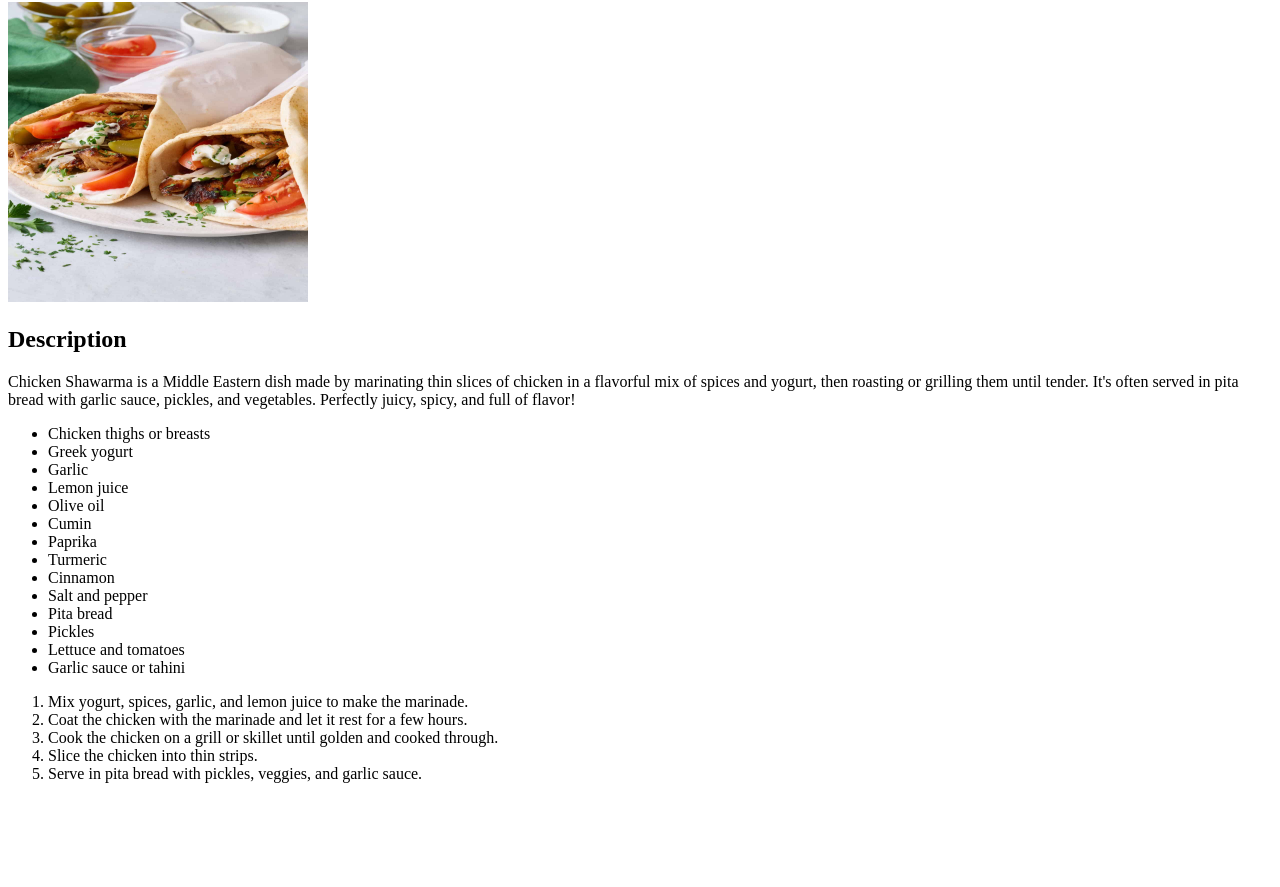
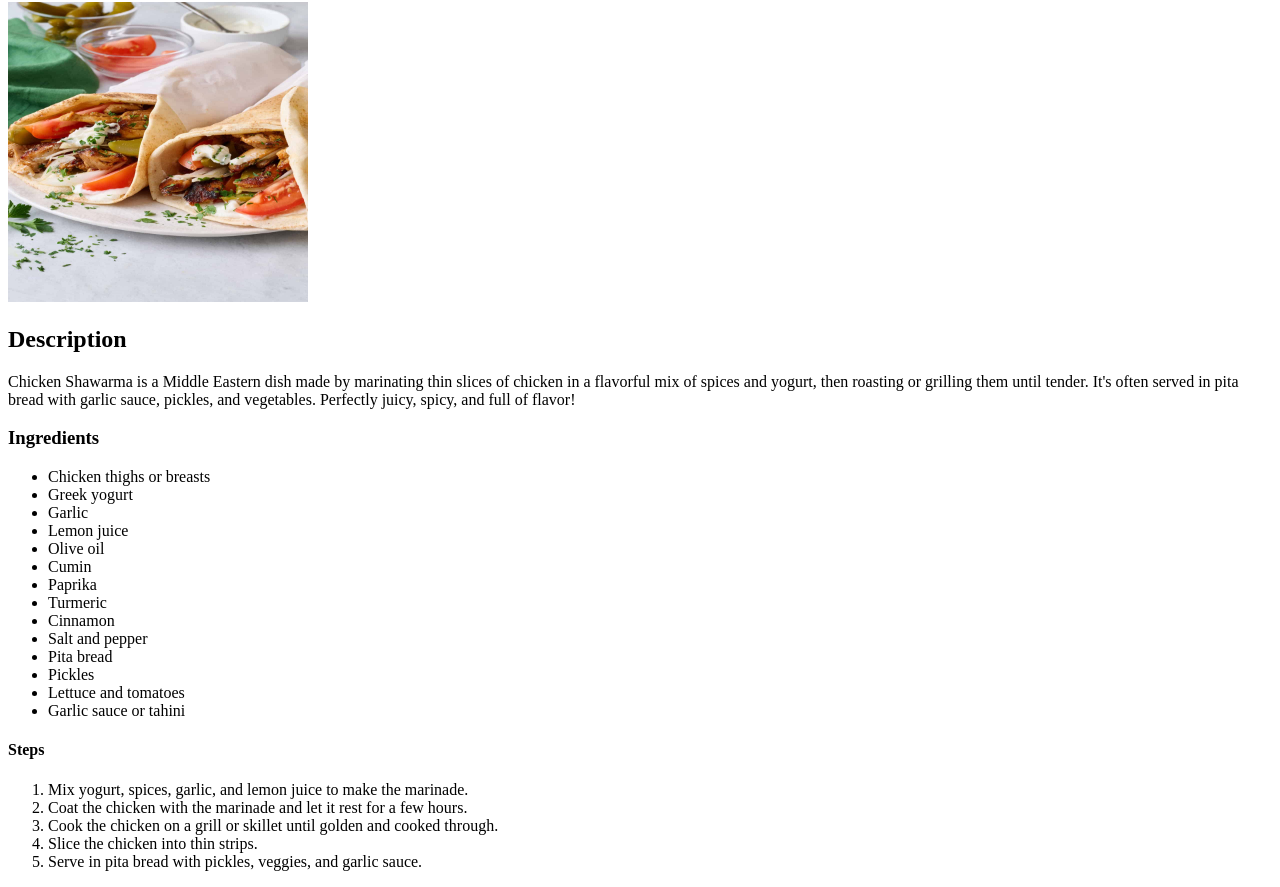
Before and after one commit to Ollan2049/odin-recipes, a plain HTML site: page recipes/shawarma.html in a window 1280 px wide. Shown: the part 104-991 px from the top of the page. Before the commit the page ends 903 px from the top, so only its background shows below. Drawn offline with Linux system fonts and the light colour scheme.

Commit message:
added Inrgedients and Steps title

```diff
--- a/recipes/shawarma.html
+++ b/recipes/shawarma.html
@@ -15,7 +15,9 @@
     <p>Chicken Shawarma is a Middle Eastern dish made by marinating thin slices of chicken in a flavorful mix of spices
         and yogurt, then roasting or grilling them until tender. It's often served in pita bread with garlic sauce,
         pickles, and vegetables. Perfectly juicy, spicy, and full of flavor!</p>
+    <h3>Ingredients</h3>
     <ul>
+
         <li>Chicken thighs or breasts</li>
         <li>Greek yogurt</li>
         <li>Garlic</li>
@@ -31,6 +33,7 @@
         <li>Lettuce and tomatoes</li>
         <li>Garlic sauce or tahini</li>
     </ul>
+    <h4>Steps</h4>
     <ol>
         <li>Mix yogurt, spices, garlic, and lemon juice to make the marinade.</li>
         <li>Coat the chicken with the marinade and let it rest for a few hours.</li>
```
Also changed, not shown: recipes/lasagna.html (+2 -0 lines), recipes/pizza.html (+2 -0 lines).
